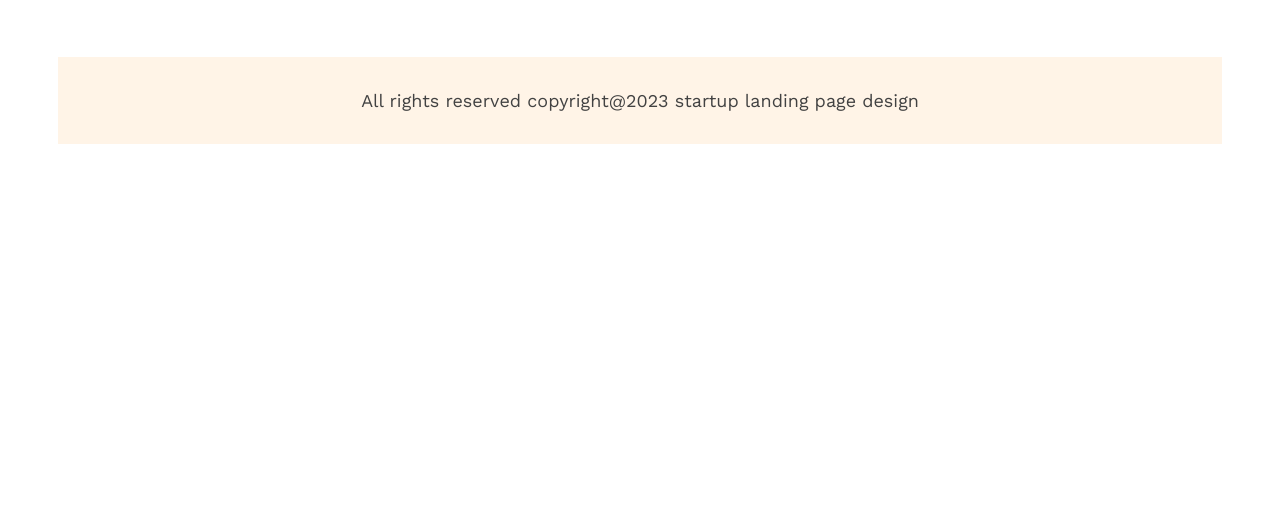
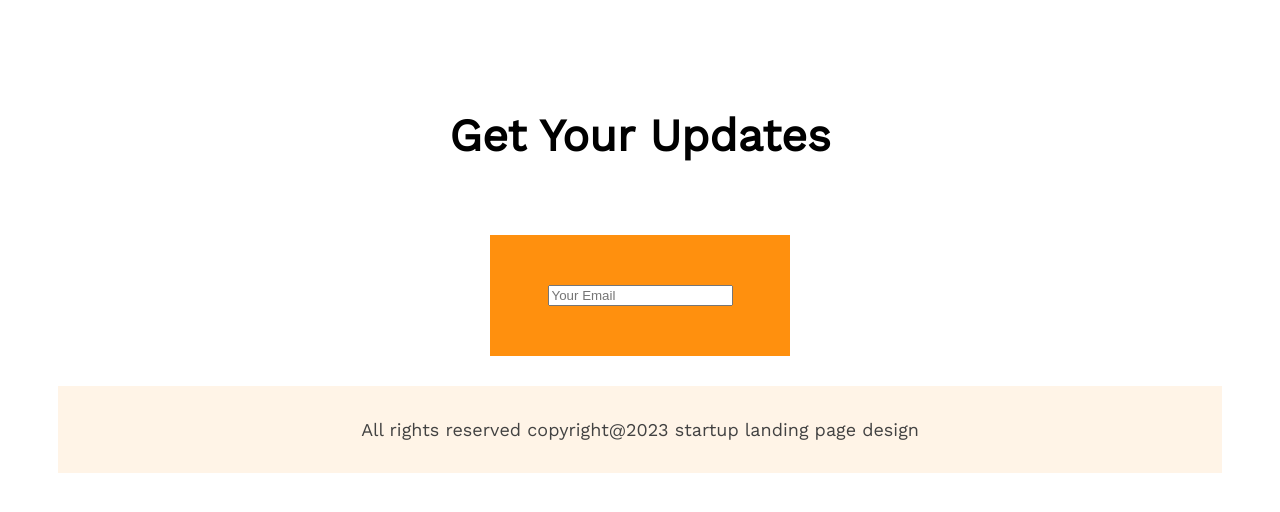
Before and after one commit to ElinaAhmed625/g3-architects-assignment, a plain HTML site: page index.html in a window 1280 px wide. Shown: the part 3973-4485 px from the top of the page. Before the commit the page ends 4167 px from the top, so only its background shows below. Drawn offline with nearby package versions, Linux system fonts and the light colour scheme.

Commit message:
Extra section Done

```diff
--- a/index.html
+++ b/index.html
@@ -177,6 +177,14 @@
       <div class="icons"><img src="images/sponsors/figma.png" /></div>
     </div>
     <!-- Icons part ends -->
+    <!-- Extra section starts -->
+    <div class="our">
+      <h2 class="some">Get Your Updates</h2>
+    </div>
+    <div class="text">
+      <input type="text" placeholder="Your Email" />
+    </div>
+    <!-- Extra section ends -->
     <!-- Footer starts -->
     <div class="ends">
       <p>All rights reserved copyright@2023 startup landing page design</p>
--- a/style.css
+++ b/style.css
@@ -77,8 +77,7 @@ p {
   grid-template-columns: repeat(2, 1fr);
   grid-gap: 10px;
 }
-.grid-item {
-}
+
 .title {
   width: 50%;
 }
@@ -169,7 +168,8 @@ p {
 .our {
   text-align: center;
   margin-top: 50px;
-  padding: 50px;
+  padding: 30px;
+  margin-bottom: 5px;
 }
 /* Icons part styles start */
 .icons-container {
@@ -185,6 +185,17 @@ p {
   mix-blend-mode: luminosity;
 }
 /* Icons part styles ends */
+/* Extra part styles starts */
+.text {
+  text-align: center;
+  background-color: #ff900e;
+  padding: 50px;
+  width: 200px;
+  margin-top: 0px;
+  margin-left: auto;
+  margin-right: auto;
+}
+/* Extra part styles ends */
 /* Footer styles starts */
 .ends {
   text-align: center;
@@ -208,6 +219,7 @@ p {
     flex-direction: column;
   }
   .grid-container {
+    grid-template-columns: none;
     grid-template-rows: repeat(1, 1fr);
   }
   .card-container {
```
